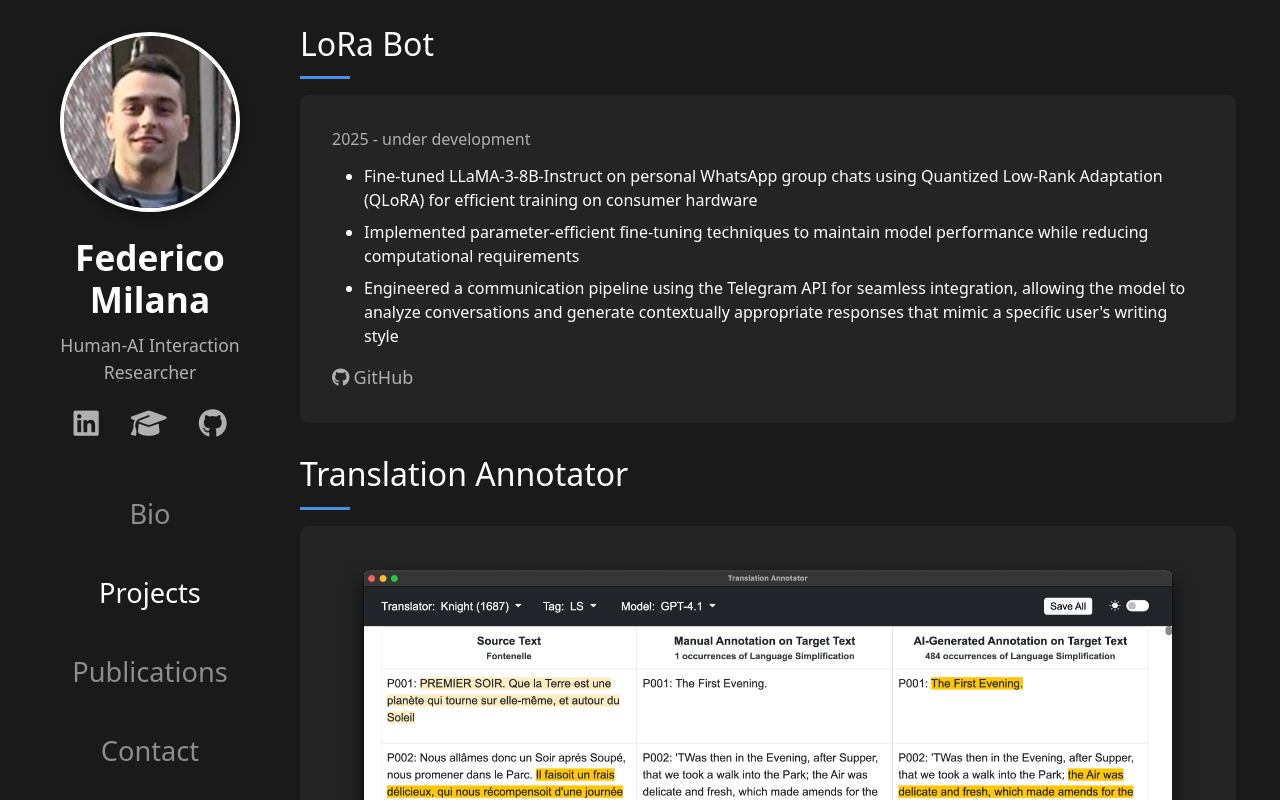
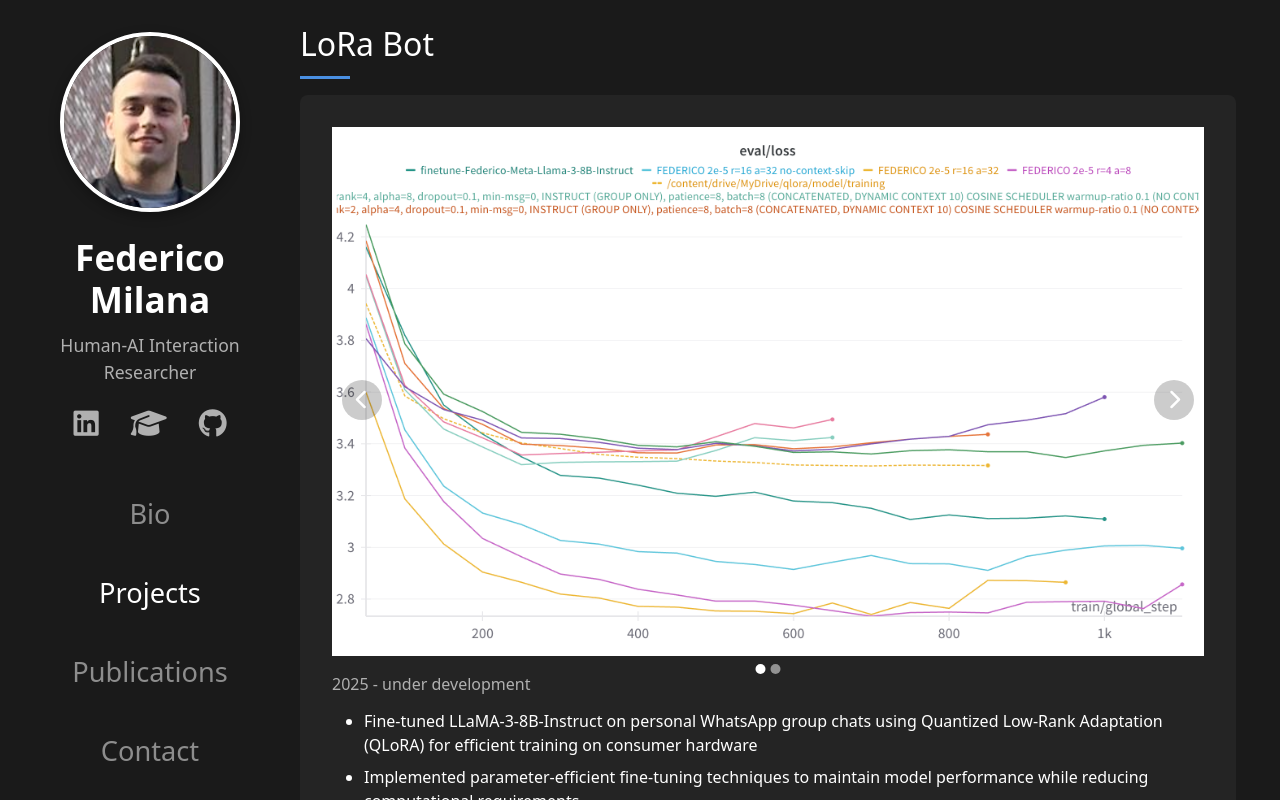
Before and after one commit to fmilana/fmilana.github.io, a plain HTML site: page index.html in a window 1280 px wide. Both pictures are taken after a click on the link "Projects". Shown: the top 800 px of the page. Drawn offline with nearby package versions, Linux system fonts and the light colour scheme.

Commit message:
Add QLoRa project images

```diff
--- a/index.html
+++ b/index.html
@@ -252,13 +252,10 @@
             <section>
                 <h2 class="section-title">LoRa Bot</h2>
                 <div class="section-content">
-                    <!-- <div class="carousel">
+                    <div class="carousel">
                         <div class="carousel-content ta-carousel">
-                            <img src = "res/ta_1.png" alt ="Screenshot of the Translation Annotator" class="project-image carousel-image active">
-                            <img src = "res/ta_2.png" alt ="Screenshot of the Translation Annotator" class="project-image carousel-image">
-                            <img src = "res/ta_3.png" alt ="Screenshot of the Translation Annotator" class="project-image carousel-image">
-                            <img src = "res/ta_4.png" alt ="Screenshot of the Translation Annotator" class="project-image carousel-image">
-                            <img src = "res/ta_5.png" alt ="Screenshot of the Translation Annotator" class="project-image carousel-image">
+                            <img src = "res/finetuning_1.png" alt ="Evaluation Loss Functions" class="project-image carousel-image active">
+                            <img src = "res/finetuning_2.png" alt ="Evaluation Mean Token Accuracy" class="project-image carousel-image active">
 
                             <button class="carousel-button prev"><i class="fas fa-chevron-left"></i></button>
                             <button class="carousel-button next"><i class="fas fa-chevron-right"></i></button>
@@ -266,12 +263,9 @@
                             <div class="carousel-dots">
                                 <span class="dot active"></span>
                                 <span class="dot"></span>
-                                <span class="dot"></span>
-                                <span class="dot"></span>
-                                <span class="dot"></span>
                             </div>
                         </div>
-                    </div> -->
+                    </div>
                     <div class="timeline">
                         <div class="timeline-item">
                             <div class="timeline-content">
```
Also changed, not shown: res/finetuning_1.png (added), res/finetuning_2.png (added).
